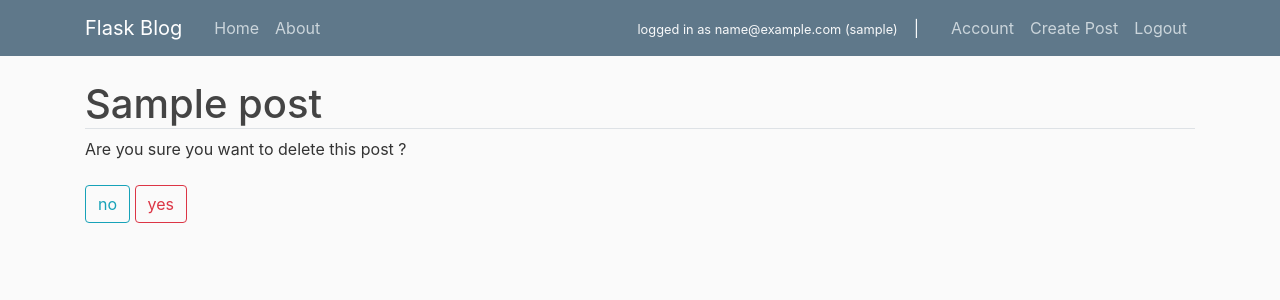
After one commit to martin-kuenzel/python-basics-training, a Flask app: page /posts_delete/1 in a window 1280 px wide. The commit adds this page. Shown: the top 300 px of the page. Run offline with Flask 2, Linux system fonts and the light colour scheme; a user stored in the database is signed in; tables that the repository leaves empty hold one stand-in row (values such as "Sample post"); parts of the project's set-up code (start-up, migrations or seed data) failed here and were passed over; some libraries are stand-ins or nearby versions.

Commit message:
possibility to delete posts for logged in users

```diff
--- a/python_flask_basics/flask_blog/flask_blog/forms.py
+++ b/python_flask_basics/flask_blog/flask_blog/forms.py
@@ -5,6 +5,7 @@ from wtforms.widgets import HiddenInput
 from flask_login import current_user
 
 from flask_blog.models import User
+
 
 class RegistrationForm(FlaskForm):
     username = StringField( 'Username', validators = [ DataRequired(), Length(min=5,max=20) ] )
@@ -51,4 +52,5 @@ class PostCreationForm(FlaskForm):
     submit = SubmitField('Create')
 
 class PostChangeForm(PostCreationForm):
+    id = IntegerField( HiddenInput() ) ### THIS ADDS THE ID OF THE REFERENCING POST AS HIDDEN FIELD
     submit = SubmitField('Save')
--- a/python_flask_basics/flask_blog/flask_blog/routes.py
+++ b/python_flask_basics/flask_blog/flask_blog/routes.py
@@ -5,21 +5,6 @@ from flask_blog.forms import RegistrationForm, LoginForm, UserUpdateForm, PostCr
 from flask_blog.models import User, Post
 
 from flask_login import login_user, logout_user, current_user, login_required
-
-posts = [
-    {
-        "author": "Mike Miller",
-        "title" : "First Post",
-        "content": "Post Content",
-        "date_created": "10/10/1924"
-    },
-    {
-        "author": "Mike Miller",
-        "title" : "Second Post",
-        "content": "Post Content",
-        "date_created": "15/10/1954"
-    }
-]
 
 @app.route('/')
 @app.route('/home')
@@ -43,7 +28,11 @@ def posts_detail(id):
 def about():
     return render_template('about.html',title="About")
 
+
+
 """ USER AUTH PAGES """
+
+""" account registering """
 @app.route( '/register', methods=['GET','POST'] )
 def register():
     if current_user.is_authenticated:
@@ -66,6 +55,7 @@ def register():
 
     return render_template('register.html',title="Register",form=form)
 
+""" account login """
 @app.route('/login', methods=['GET','POST'])
 def login():
     if current_user.is_authenticated:
@@ -97,6 +87,7 @@ def logout():
 def account():
     return render_template('account.html',title="Account")
 
+""" User account update """
 @app.route('/account_update', methods=['GET','POST'])
 @login_required # this HAS TO COME AFTER the app.route decorator to work
 def account_update():
@@ -120,8 +111,6 @@ def account_update():
             return redirect(url_for('posts_list'))
 
     return render_template('account_update.html',title="Account Update",form=form)
-
-
 
 """ creation of posts """
 @app.route('/posts_create', methods=['GET','POST'])
@@ -159,5 +148,27 @@ def posts_change(id):
 
         return render_template('posts_change.html',title='Post update',form=form)
 
-    flash(f'Post does not exist','info')
+    # flash(f'Post does not exist','info')
     return redirect(url_for('posts_list'))
+
+
+""" deletion of posts """
+@app.route('/posts_delete/<int:id>', methods=['GET','POST'])
+@login_required
+def posts_delete(id):
+
+    post = Post.query.filter_by(id=id).first()
+    if post and current_user.id is post.user_id:
+
+        if request.method == 'POST':
+
+            db.session.delete(post)
+            db.session.commit()
+
+            flash(f'Post deleted','success')
+            return redirect(url_for('posts_list'))
+
+        return render_template('posts_delete.html',title='Post deletion',post=post)
+
+    #flash(f'Post does not exist','info')
+    return redirect(url_for('posts_list'))
--- a/python_flask_basics/flask_blog/flask_blog/templates/account_update.html
+++ b/python_flask_basics/flask_blog/flask_blog/templates/account_update.html
@@ -5,7 +5,7 @@
         {# CSRF TOKEN #}
         {{ form.hidden_tag() }}
         <fieldset class="form-group">
-            <legend class="border-bottom mb-4">Login now</legend>
+            <legend class="border-bottom mb-4">Update account</legend>
                 <div class="form-group">
                     {{form.username.label(class="form-control-label")}}
                     {% if form.username.errors %}
--- a/python_flask_basics/flask_blog/flask_blog/templates/layout.html
+++ b/python_flask_basics/flask_blog/flask_blog/templates/layout.html
@@ -24,6 +24,7 @@
                 <div class="navbar-nav">
                 <!-- Navbar Right Side -->
                 {% if current_user.is_authenticated %}
+                    <span class="nav-item nav-link text-light"><small>logged in as {{current_user.email}} ({{current_user.username}})</small>&emsp;|&emsp;</span>
                     <a class="nav-item nav-link" href="{{url_for('account')}}">Account</a>
                     <a class="nav-item nav-link" href="{{url_for('posts_create')}}">Create Post</a>
                     <a class="nav-item nav-link" href="{{url_for('logout')}}">Logout</a>
--- /dev/null
+++ b/python_flask_basics/flask_blog/flask_blog/templates/posts_delete.html
@@ -0,0 +1,13 @@
+{%extends 'layout.html' %}
+{% block content %}
+    <h1 class="border-bottom">{{post.title}}</h1>
+    <p class="text-warn"> Are you sure you want to delete this post ? </p>
+    <p class="text-right mt-4">
+    </p>
+    <p>
+        <form method="POST" action="{{url_for('posts_delete',id=post.id)}}">
+            <a class="btn btn-outline-info" href="{{url_for('posts_detail',id=post.id)}}">no</a>
+            <input type="submit" class="btn btn-outline-danger" value="yes">
+        </form>
+    </p>
+{% endblock content %}
```
Also changed, not shown: python_flask_basics/flask_blog/flask_blog/templates/posts_detail.html (+5 -2 lines), python_flask_basics/requirements.txt (+8 -0 lines), 1 other file.
